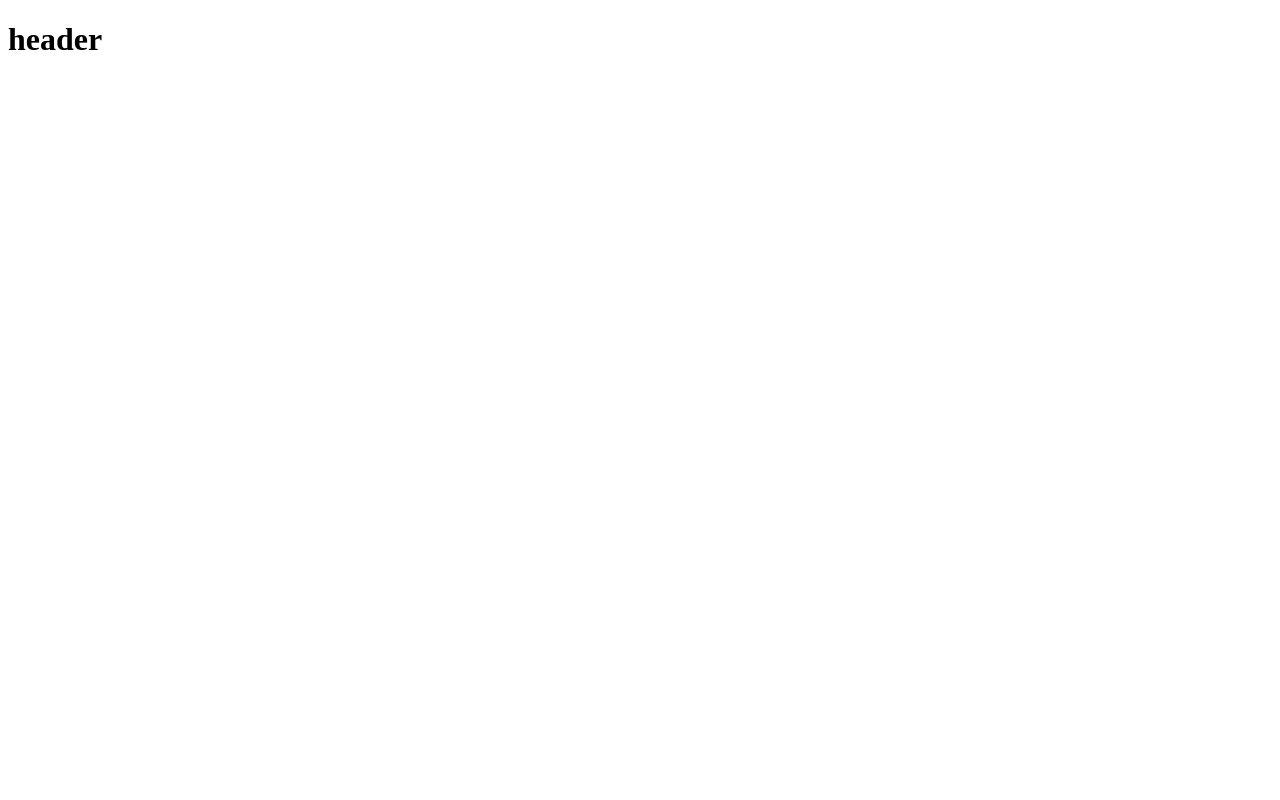
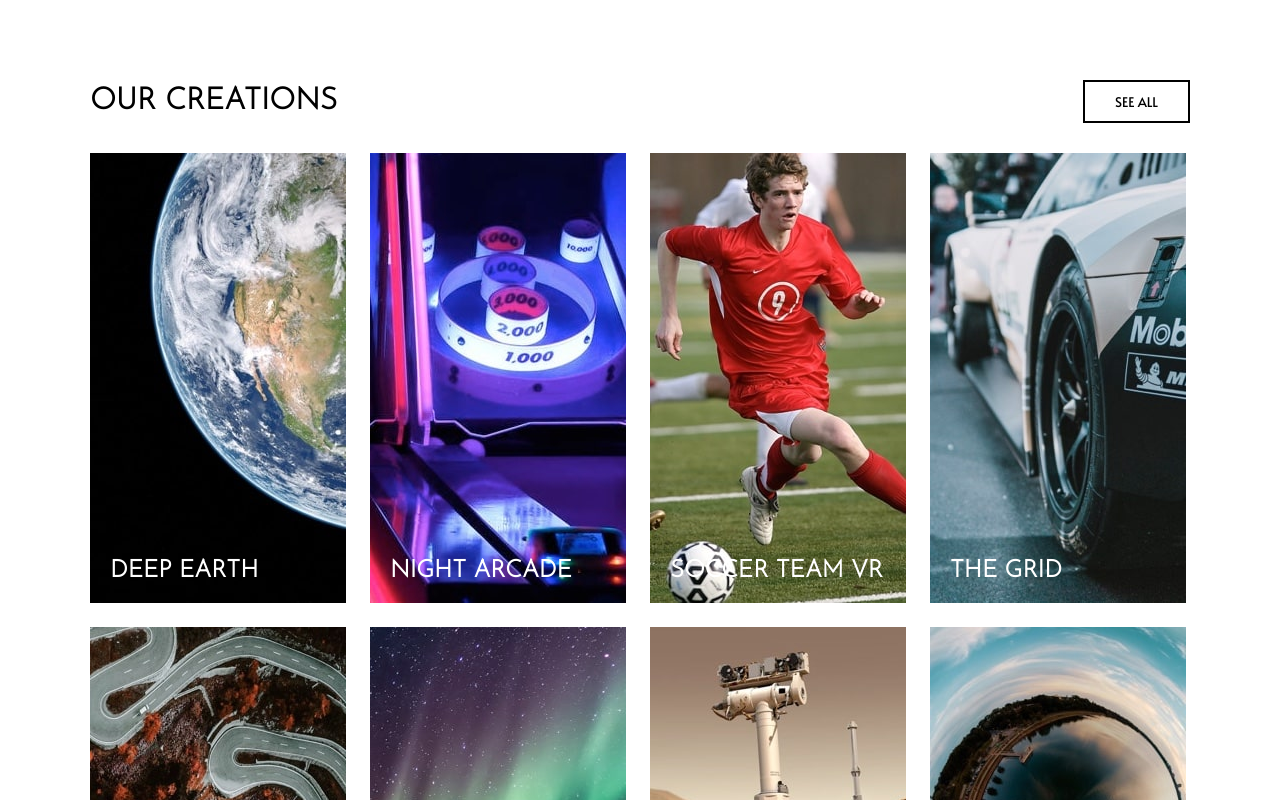
Before and after one commit to crslarez/react-components, a React (Create React App) app: page / in a window 1280 px wide. Shown: the top 800 px of the page. Built offline with nearby package versions, Linux system fonts and the light colour scheme.

Commit message:
fix styles

```diff
--- a/src/App.jsx
+++ b/src/App.jsx
@@ -1,9 +1,9 @@
 import { Component } from "react";
-import Header from "./layout/Header";
+import CreationsDesktop from "./components/CreationsDesktop";
 
 class App extends Component {
   render() {
-    return <Header />;
+    return <CreationsDesktop />
   }
 }
 
--- a/src/index.js
+++ b/src/index.js
@@ -1,6 +1,7 @@
 import React from 'react';
 import ReactDOM from 'react-dom/client';
 import App from './App';
+import '../src/index.css'
 
 const root = ReactDOM.createRoot(document.getElementById('root'));
 root.render(
```
